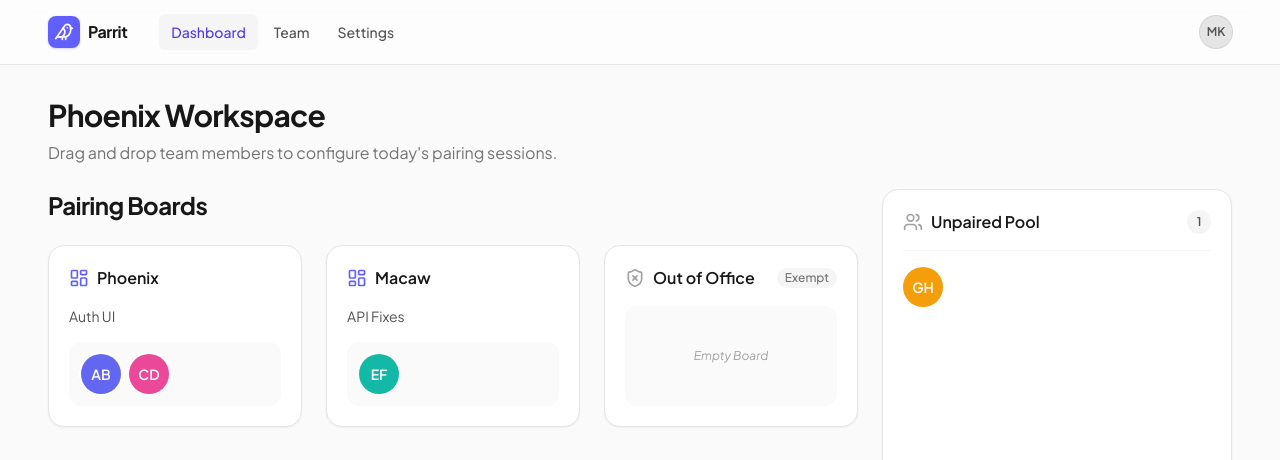
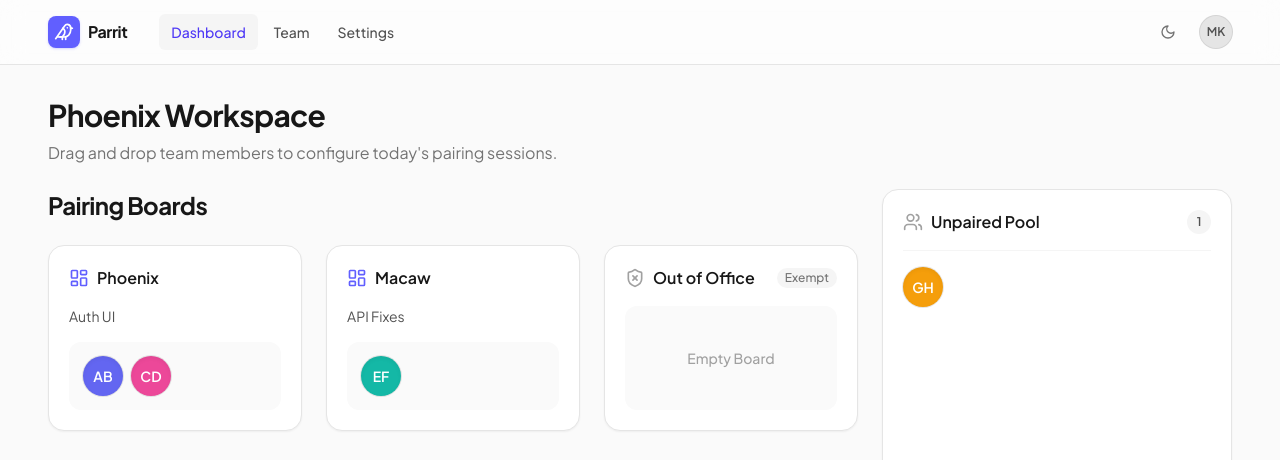
Before and after one commit to mketiku/parrit, a React (Vite) app: page / in a window 1280 px wide. Shown: the top 460 px of the page. Built offline with nearby package versions, Linux system fonts and the light colour scheme.

Commit message:
feat: polish UI with dark mode toggle, fluid framer-motion drag animations, tactile physical avatars, and inviting board empty dashed states

```diff
--- a/src/components/layout/AppLayout.tsx
+++ b/src/components/layout/AppLayout.tsx
@@ -1,8 +1,29 @@
-import React from 'react';
+import React, { useEffect, useState } from 'react';
 import { NavLink, Outlet } from 'react-router-dom';
-import { Bird } from 'lucide-react';
+import { Bird, Moon, Sun } from 'lucide-react';
 
 export default function AppLayout() {
+  const [isDark, setIsDark] = useState(() => {
+    if (typeof window !== 'undefined') {
+      return (
+        document.documentElement.classList.contains('dark') ||
+        (window.matchMedia &&
+          window.matchMedia('(prefers-color-scheme: dark)').matches)
+      );
+    }
+    return false;
+  });
+
+  useEffect(() => {
+    if (isDark) {
+      document.documentElement.classList.add('dark');
+    } else {
+      document.documentElement.classList.remove('dark');
+    }
+  }, [isDark]);
+
+  const toggleTheme = () => setIsDark(!isDark);
+
   return (
     <div className="flex min-h-screen w-full flex-col font-sans selection:bg-indigo-500/30">
       {/* Header */}
@@ -58,8 +79,19 @@ export default function AppLayout() {
             </nav>
           </div>
 
-          {/* User Context (Placeholder for Auth) */}
+          {/* User Context (Placeholder for Auth) & Actions */}
           <div className="flex items-center gap-4">
+            <button
+              onClick={toggleTheme}
+              className="flex h-8 w-8 items-center justify-center rounded-full text-neutral-500 hover:bg-neutral-100 hover:text-neutral-900 dark:text-neutral-400 dark:hover:bg-neutral-800 dark:hover:text-neutral-100 transition-colors"
+              aria-label="Toggle Dark Mode"
+            >
+              {isDark ? (
+                <Sun className="h-4 w-4" />
+              ) : (
+                <Moon className="h-4 w-4" />
+              )}
+            </button>
             <div className="flex h-8 w-8 items-center justify-center rounded-full bg-neutral-200 dark:bg-neutral-800 text-xs font-semibold text-neutral-600 dark:text-neutral-400 ring-1 ring-neutral-300 dark:ring-neutral-700">
               MK
             </div>
--- a/src/features/pairing/components/DraggablePerson.tsx
+++ b/src/features/pairing/components/DraggablePerson.tsx
@@ -1,13 +1,19 @@
 import React from 'react';
 import { useDraggable } from '@dnd-kit/core';
+import { motion } from 'framer-motion';
 import type { Person, DragItem } from '../types';
 
 interface DraggablePersonProps {
   person: Person;
   sourceId: string;
+  isOverlay?: boolean;
 }
 
-export function DraggablePerson({ person, sourceId }: DraggablePersonProps) {
+export function DraggablePerson({
+  person,
+  sourceId,
+  isOverlay,
+}: DraggablePersonProps) {
   // Construct the drag item payload
   const dragData: DragItem = {
     type: 'PERSON',
@@ -29,22 +35,27 @@ export function DraggablePerson({ person, sourceId }: DraggablePersonProps) {
     .toUpperCase();
 
   return (
-    <button
+    <motion.button
+      layout={!isOverlay}
+      layoutId={!isOverlay ? person.id : undefined}
       ref={setNodeRef}
       {...listeners}
       {...attributes}
       aria-label={person.name}
       className={`
         relative flex h-10 w-10 shrink-0 cursor-grab items-center justify-center rounded-full
-        text-sm font-semibold text-white shadow-sm ring-2 ring-white transition-all
-        dark:ring-neutral-900
-        ${isDragging ? 'z-50 scale-110 cursor-grabbing shadow-lg opacity-80' : 'hover:scale-105 hover:shadow-md'}
+        text-sm font-semibold text-white transition-all shadow-inner ring-1 ring-black/10
+        dark:ring-white/20
+        ${isDragging ? 'z-50 scale-110 cursor-grabbing shadow-2xl opacity-80 ring-2' : 'hover:scale-105 hover:shadow-md'}
       `}
       style={{
         backgroundColor: person.avatarColorHex,
+        // When drag overlay is active, the original node still renders.
+        // We make the original node transparent so layout animations are smooth.
+        opacity: isDragging && !isOverlay ? 0 : undefined,
       }}
     >
       {initials}
-    </button>
+    </motion.button>
   );
 }
--- a/src/features/pairing/components/DroppableBoard.tsx
+++ b/src/features/pairing/components/DroppableBoard.tsx
@@ -67,13 +67,14 @@ export function DroppableBoard({ board, people }: DroppableBoardProps) {
       {/* Draggable Zone Container */}
       <div
         className={`
-          flex flex-1 flex-wrap gap-2 rounded-xl p-3
-          ${isOver ? 'bg-indigo-100/30 dark:bg-indigo-900/10' : 'bg-neutral-50 dark:bg-neutral-950'}
+          flex flex-1 flex-wrap gap-2 rounded-xl p-3 border-2 border-transparent transition-all
+          ${isOver ? 'bg-indigo-100/30 border-indigo-300 border-dashed dark:bg-indigo-900/10 dark:border-indigo-700' : 'bg-neutral-50 dark:bg-neutral-950'}
+          ${people.length === 0 && !isOver ? 'border-dashed border-neutral-200 dark:border-neutral-800' : ''}
         `}
       >
         {people.length === 0 ? (
-          <span className="flex w-full items-center justify-center text-xs text-neutral-400 italic">
-            {isOver ? 'Drop here' : 'Empty Board'}
+          <span className="flex w-full min-h-[48px] items-center justify-center text-sm font-medium text-neutral-400 dark:text-neutral-500">
+            {isOver ? 'Drop to assign' : 'Empty Board'}
           </span>
         ) : (
           people.map((person) => (
--- a/src/features/pairing/components/PairingWorkspace.tsx
+++ b/src/features/pairing/components/PairingWorkspace.tsx
@@ -164,6 +164,7 @@ export function PairingWorkspace() {
           <DraggablePerson
             person={activeDragItem.person}
             sourceId={activeDragItem.sourceId}
+            isOverlay
           />
         ) : null}
       </DragOverlay>
@@ -185,7 +186,7 @@ function DroppableUnpairedPool({ people }: { people: Person[] }) {
         sticky top-6 flex min-h-[400px] flex-col rounded-2xl border p-5 shadow-xs transition-colors
         ${
           isOver
-            ? 'border-indigo-400 bg-indigo-50 dark:border-indigo-500/50 dark:bg-indigo-950/20'
+            ? 'border-indigo-400 border-dashed bg-indigo-50 dark:border-indigo-500/50 dark:bg-indigo-950/20'
             : 'border-neutral-200 bg-white dark:border-neutral-800 dark:bg-neutral-900'
         }
       `}
@@ -204,8 +205,8 @@ function DroppableUnpairedPool({ people }: { people: Person[] }) {
 
       <div className="flex flex-wrap content-start gap-3 flex-1">
         {people.length === 0 ? (
-          <span className="flex w-full items-center justify-center text-sm italic text-neutral-400 mt-10">
-            Everyone is paired!
+          <span className="flex w-full items-center justify-center text-sm font-medium text-neutral-400 mt-10 dark:text-neutral-500">
+            {isOver ? 'Drop to unpair' : 'Everyone is paired!'}
           </span>
         ) : (
           people.map((person) => (
```
